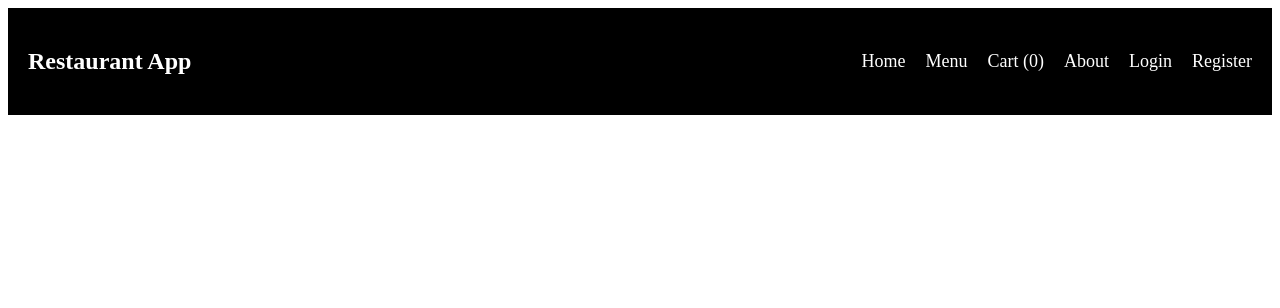
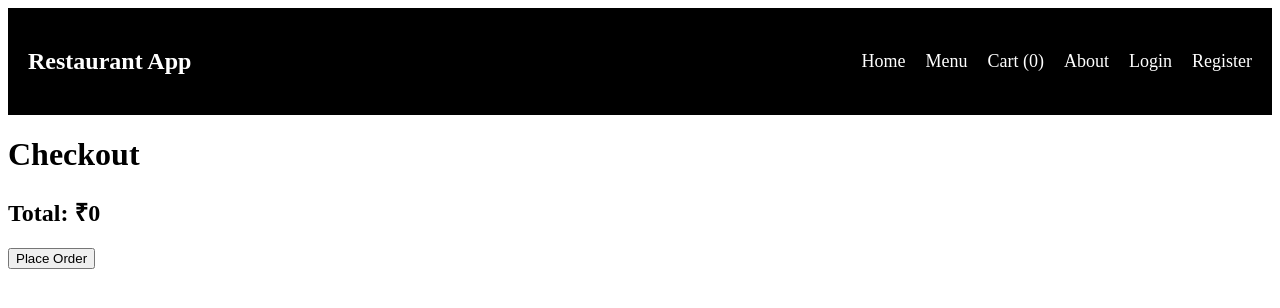
Before and after one commit to Harivsrd/Restaurant-Management-System, a React app in the folder frontend/: page /checkout in a window 1280 px wide. Shown: the top 308 px of the page. Built offline with nearby package versions, Linux system fonts and the light colour scheme; the HTML template or start-up script is replaced by a standard one.

Commit message:
feat: implement checkout and order placement\

```diff
--- a/frontend/src/App.jsx
+++ b/frontend/src/App.jsx
@@ -12,6 +12,7 @@ import Register from "./pages/Register";
 import Login from "./pages/Login";
 import Dashboard from "./pages/Dashboard";
 import Cart from "./pages/Cart";
+import Checkout from "./pages/Checkout";
 
 function App() {
 
@@ -32,6 +33,7 @@ function App() {
         <Route path="/about" element={<About />} />
         <Route path="/dashboard" element={<ProtectedRoute> <Dashboard /> </ProtectedRoute>} />
         <Route path="/cart" element={<Cart cartItems={cartItems} setCartItems={setCartItems} /> } />
+        <Route path="/checkout" element={<Checkout cartItems={cartItems} setCartItems={setCartItems} />} />
       </Routes>
 
     </BrowserRouter>
--- a/frontend/src/pages/Cart.jsx
+++ b/frontend/src/pages/Cart.jsx
@@ -1,4 +1,5 @@
 import "../styles/cart.css";
+import { Link } from "react-router-dom";
 
 function Cart({ cartItems, setCartItems }) {
 
@@ -100,6 +101,12 @@ function Cart({ cartItems, setCartItems }) {
               Total: ₹{totalPrice}
             </h2>
 
+            <Link to="/checkout">
+                <button>
+                    Proceed to Checkout
+                </button>
+            </Link>
+
           </>
         )
       }
--- /dev/null
+++ b/frontend/src/pages/Checkout.jsx
@@ -0,0 +1,54 @@
+import API from "../services/api";
+
+function Checkout({ cartItems, setCartItems }) {
+
+  const totalPrice = cartItems.reduce(
+
+    (total, item) =>
+      total + item.price * item.quantity,
+
+    0
+  );
+
+  const placeOrder = async () => {
+
+    try {
+
+      const response = await API.post(
+        "orders/create/",
+        {
+          total_price: totalPrice
+        }
+      );
+
+      console.log(response.data);
+
+      alert("Order Placed Successfully");
+
+      setCartItems([]);
+
+    } catch (error) {
+
+      console.log(error);
+
+    }
+
+  };
+
+  return (
+
+    <div>
+
+      <h1>Checkout</h1>
+
+      <h2>Total: ₹{totalPrice}</h2>
+
+      <button onClick={placeOrder}>
+        Place Order
+      </button>
+
+    </div>
+  );
+}
+
+export default Checkout;
```
